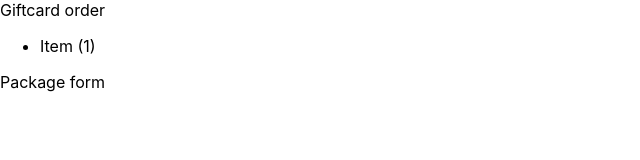
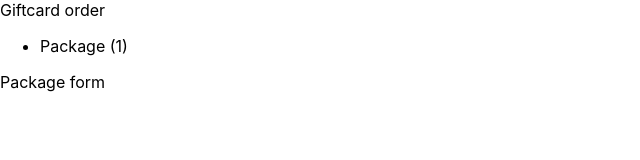
Before and after one commit to krasnoshapka/cc_interview, a React (Create React App) app: page / in a window 1280 px wide. Shown: the top 160 px of the page, without its empty margins (0-640 px from the left). Built offline with nearby package versions, Linux system fonts and the light colour scheme.

Commit message:
Wired up context as a global state.

```diff
--- a/src/components/PackageForm.tsx
+++ b/src/components/PackageForm.tsx
@@ -1,14 +1,14 @@
 import React from 'react';
-import PackageModel from "../utils/PackageModel";
-
-type formType = 'add' | 'modify';
+import {PackageContext} from '../context/packageContext'
 
 export interface PackageFormProps extends React.ComponentPropsWithoutRef<"form"> {
-  formType: formType;
-  packageModel?: PackageModel | null;
+  formType: 'add' | 'modify';
+  p?: IPackage;
 }
 
-const PackageForm: React.FC<PackageFormProps> = ({formType, packageModel = null, ...props}: PackageFormProps) => {
+const PackageForm: React.FC<PackageFormProps> = ({formType, p, ...props}: PackageFormProps) => {
+  const {addPackage, modifyPackage} = React.useContext(PackageContext) as PackageContextType;
+
   return (
     <form >
       Package form
--- a/src/components/PackageList.tsx
+++ b/src/components/PackageList.tsx
@@ -1,18 +1,13 @@
 import React from 'react';
 import {PackageListItem, PackageListItemProps} from "./PackageListItem";
+import {PackageContext} from "../context/packageContext";
 
 function PackageList() {
-  const items: Array<PackageListItemProps> = [
-    {
-      packageId: 1,
-      amount: 10,
-      quantity: 1
-    }
-  ]
+  const { packages, modifyPackage } = React.useContext(PackageContext) as PackageContextType;
 
   return (
     <ul id="package-list">
-      {items && items.map((p) =>
+      {packages && packages.map((p) =>
         <PackageListItem key={p.packageId} {...p} />
       )}
     </ul>
--- a/src/components/PackageListItem.tsx
+++ b/src/components/PackageListItem.tsx
@@ -1,13 +1,12 @@
 import React from 'react';
-import PackageModel from "../utils/PackageModel";
 
-export interface PackageListItemProps extends React.ComponentPropsWithoutRef<"li">, PackageModel {
+export interface PackageListItemProps extends React.ComponentPropsWithoutRef<"li">, IPackage {
 }
 
 export const PackageListItem: React.FC<PackageListItemProps> = ({packageId, quantity, amount, ...props}: PackageListItemProps) => {
   return (
     <li className='package-list-item'>
-      Item ({packageId})
+      Package ({packageId})
     </li>
   );
 }
--- a/src/components/PackageOrder.tsx
+++ b/src/components/PackageOrder.tsx
@@ -1,14 +1,16 @@
 import React from 'react';
 import PackageList from "./PackageList";
 import PackageForm from "./PackageForm";
+import PackageProvider from "../context/packageContext";
 
 function PackageOrder() {
-
   return (
-    <div id="package-order">
-      <PackageList />
-      <PackageForm formType="add" />
-    </div>
+    <PackageProvider>
+      <div id="package-order">
+        <PackageList />
+        <PackageForm formType="add" />
+      </div>
+    </PackageProvider>
   );
 }
 
--- /dev/null
+++ b/src/context/packageContext.tsx
@@ -0,0 +1,29 @@
+import React from "react";
+
+export const PackageContext = React.createContext<PackageContextType | null>(null);
+
+const PackageProvider: React.FC<React.ReactNode> = ({ children}) => {
+  const [packages, setPackages] = React.useState<IPackage[]>([
+    {
+      packageId: 1,
+      amount: 10,
+      quantity: 1
+    }
+  ]);
+
+  const addPackage = (p: IPackage) => {
+    setPackages([...packages, p]);
+  };
+
+  const modifyPackage = (p: IPackage) => {
+    setPackages([...packages, p]);
+  };
+
+  return (
+    <PackageContext.Provider value={{ packages, addPackage, modifyPackage }}>
+      {children}
+    </PackageContext.Provider>
+  );
+}
+
+export default PackageProvider;
--- a/src/utils/PackageModel.ts
+++ /dev/null
@@ -1,5 +0,0 @@
-export default interface PackageModel {
-  packageId: number;
-  quantity: number;
-  amount: number;
-}
```
Also changed, not shown: src/type.d.ts (added, +11 -0 lines), 1 other file (tests, documents, lock files or other folders).
